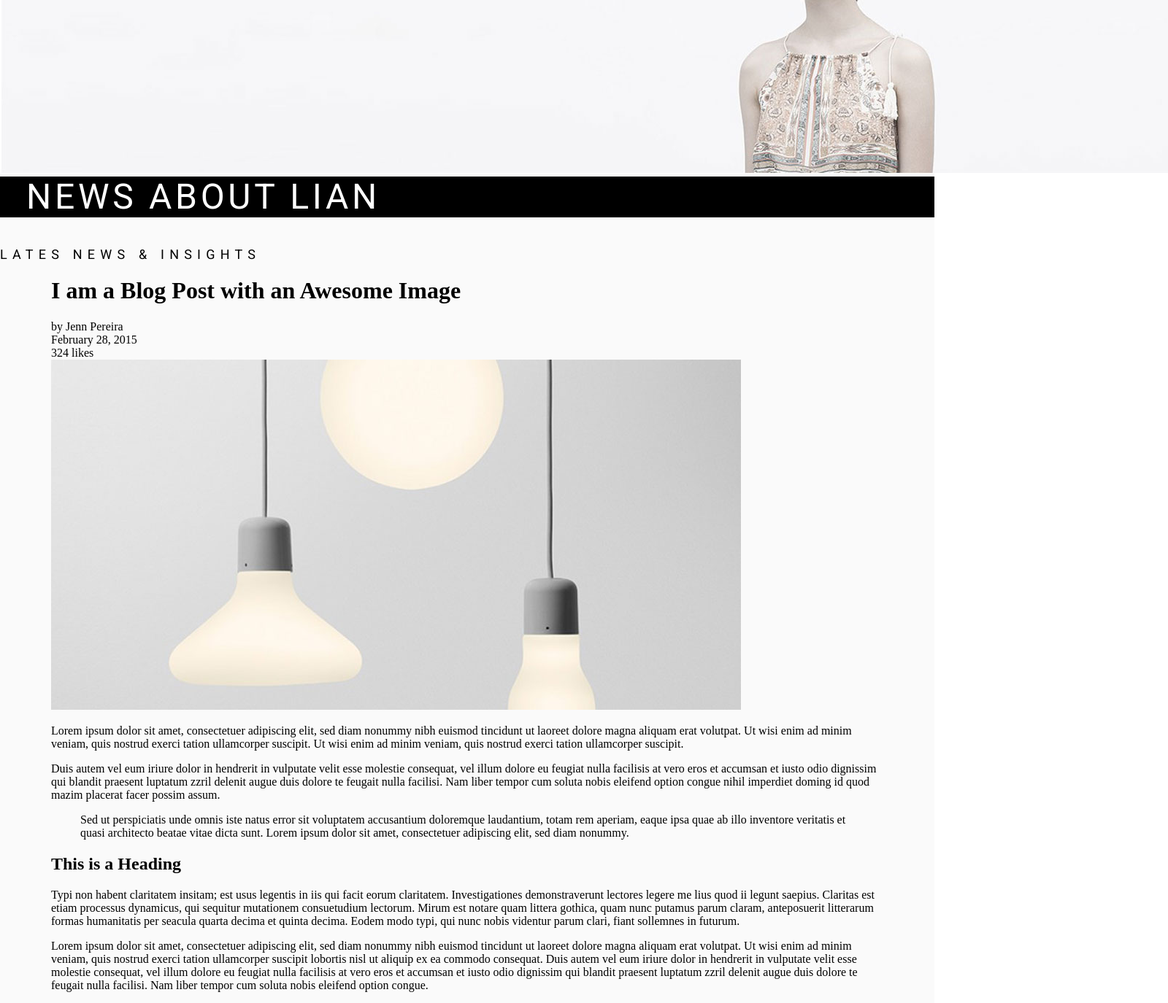
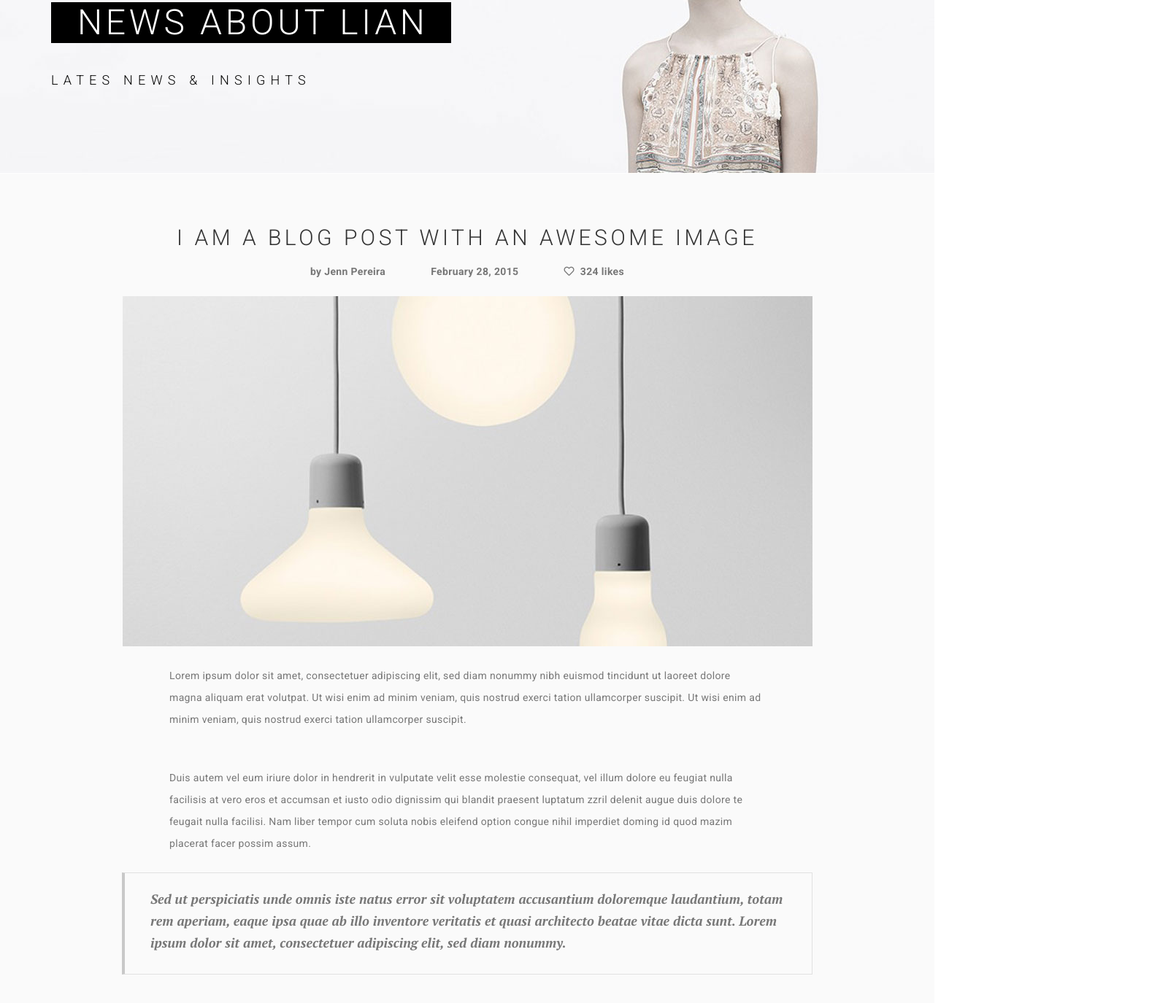
Before and after one commit to evgenynovak/evgenynovak.github.io, a plain HTML site: page single_post.html in a window 1280 px wide. Shown: the part 202-1577 px from the top of the page at 73% size, 1600 px wide, since content can reach past the window. Drawn offline with Linux system fonts and the light colour scheme.

Commit message:
version 1.2.14

```diff
--- a/css/main.css
+++ b/css/main.css
@@ -840,6 +840,92 @@ body {
     display: block;
     width: 100px; }
 
+.single-post {
+  max-width: 946px;
+  display: flex;
+  flex-direction: column;
+  align-items: center; }
+  .single-post__header-title {
+    margin: 0;
+    font-family: Roboto, sans-serif;
+    font-size: 30px;
+    font-weight: 300;
+    color: #333333;
+    letter-spacing: 4.5px;
+    text-transform: uppercase; }
+  .single-post__header-list {
+    padding-top: 20px;
+    padding-bottom: 25px;
+    display: flex;
+    width: 100%;
+    flex-direction: row;
+    justify-content: center; }
+  .single-post__header-item {
+    padding-left: 31px;
+    padding-right: 31px; }
+  .single-post__header-text {
+    font-family: Roboto, sans-serif;
+    font-size: 14px;
+    color: #777777;
+    font-weight: 700;
+    letter-spacing: 0.35px; }
+    .single-post__header-text_likes:before {
+      padding-right: 8px;
+      display: inline-block;
+      font-style: normal;
+      font-variant: normal;
+      text-rendering: auto;
+      font-family: "Font Awesome 5 Free";
+      content: "\f004";
+      color: #777777;
+      font-weight: 500; }
+  .single-post__text {
+    margin: 0;
+    padding-left: 65px;
+    padding-right: 65px;
+    padding-top: 25px;
+    padding-bottom: 25px;
+    font-family: Roboto, sans-serif;
+    font-size: 14px;
+    color: #777777;
+    font-weight: 500;
+    line-height: 30px;
+    letter-spacing: 0.35px; }
+  .single-post__heading {
+    margin: 0;
+    padding-left: 65px;
+    padding-top: 25px;
+    align-self: flex-start;
+    font-family: Roboto, sans-serif;
+    font-size: 16px;
+    color: #333333;
+    font-weight: 700;
+    letter-spacing: 0.35px;
+    text-transform: uppercase; }
+  .single-post__blockquote {
+    margin-left: 0px;
+    margin-right: 0px;
+    margin-top: 0px;
+    margin-bottom: 15px; }
+
+.blockquote {
+  padding-left: 35px;
+  padding-right: 30px;
+  padding-top: 20px;
+  padding-bottom: 28px;
+  border-left: 4px solid #c8c8c8;
+  border-right: 1px solid #e1e1e1;
+  border-top: 1px solid #e1e1e1;
+  border-bottom: 1px solid #e1e1e1; }
+  .blockquote__text {
+    margin: 0;
+    font-family: 'PT Serif', serif;
+    font-style: italic;
+    font-size: 18px;
+    font-weight: 700;
+    line-height: 30px;
+    color: #777777; }
+
 .footer {
   display: flex;
   flex-direction: column;
--- a/single_post.html
+++ b/single_post.html
@@ -1,7 +1,9 @@
 <!doctype html>
 <html>
     <head>
-        <link href="https://fonts.googleapis.com/css?family=Roboto:400,700&amp;subset=cyrillic-ext" rel="stylesheet">
+      <link href="https://fonts.googleapis.com/css?family=Roboto:300,400,700" rel="stylesheet">
+      <link href="https://fonts.googleapis.com/css?family=PT+Serif:400i,700i" rel="stylesheet">
+      <link rel="stylesheet" href="https://use.fontawesome.com/releases/v5.8.1/css/all.css" integrity="sha384-50oBUHEmvpQ+1lW4y57PTFmhCaXp0ML5d60M1M7uH2+nqUivzIebhndOJK28anvf" crossorigin="anonymous">
       <link href="./css/main.css" rel="stylesheet">
        <title>Верстка. Шаблон Lian.</title>
     </head>
@@ -27,47 +29,52 @@
               </div>
             </header>
 
-            <section class="banner">
-              <img src="img/banner/news_about_lian.jpg" class="banner__img" alt="news about lian">
-              <h2 class="banner__title">News about lian</h2>
+            <section class="page__banner banner">
+              <div class="banner__item" style="background-image: url(./img/banner/news_about_lian.jpg)">
+                <div class="banner__content">
+                  <p class="banner__title">News about lian</p>
                   <p class="banner__text">Lates news & insights</p>
+                </div>
+              </div>
             </section>
 
             <main class="page__containter single-post">
-              <h1 class="single-post__title">I am a Blog Post with an Awesome Image</h1>
-              <div class="single-post__header-block">
-                <div class="single-post__header-info">
-                  by Jenn Pereira
+              <h1 class="single-post__header-title">I am a Blog Post with an Awesome Image</h1>
+              <div class="single-post__header-list">
+                <div class="single-post__header-item">
+                  <span class="single-post__header-text">by Jenn Pereira</span>
                 </div>
-                <div class="single-post__header-info">
-                  February 28, 2015
+                <div class="single-post__header-item">
+                  <span class="single-post__header-text">February 28, 2015</span>
                 </div>
-                <div class="single-post__header-info_likes">
-                  324 likes
+                <div class="single-post__header-item">
+                  <span class="single-post__header-text single-post__header-text_likes">324 likes</span>
                 </div>
               </div>
               <img class="single-post__img" src="img/single_post/single_post.jpg" alt="lamps">
-              <p class="single-post__text text">Lorem ipsum dolor sit amet, consectetuer adipiscing elit, sed diam nonummy nibh euismod tincidunt
+              <p class="single-post__text">Lorem ipsum dolor sit amet, consectetuer adipiscing elit, sed diam nonummy nibh euismod tincidunt
                 ut laoreet dolore magna aliquam erat volutpat. Ut wisi enim ad minim veniam, quis nostrud exerci tation
                 ullamcorper suscipit. Ut wisi enim ad minim veniam, quis nostrud exerci tation ullamcorper suscipit.
               </p>
-              <p class="single-post__text text">Duis autem vel eum iriure dolor in hendrerit in vulputate velit esse molestie consequat, vel illum dolore
+              <p class="single-post__text">Duis autem vel eum iriure dolor in hendrerit in vulputate velit esse molestie consequat, vel illum dolore
                 eu feugiat nulla facilisis at vero eros et accumsan et iusto odio dignissim qui blandit praesent luptatum
                 zzril delenit augue duis dolore te feugait nulla facilisi. Nam liber tempor cum soluta nobis eleifend option
                 congue nihil imperdiet doming id quod mazim placerat facer possim assum.
               </p>
               <blockquote class="single-post__blockquote blockquote">
+                <p class="blockquote__text">
                   Sed ut perspiciatis unde omnis iste natus error sit voluptatem accusantium doloremque laudantium, totam rem
                   aperiam, eaque ipsa quae ab illo inventore veritatis et quasi architecto beatae vitae dicta sunt. Lorem ipsum
                   dolor sit amet, consectetuer adipiscing elit, sed diam nonummy.
+                </p>
               </blockquote>
-              <h2 class="single-post__title">This is a Heading</h2>
-              <p class="single-postnt__text text">Typi non habent claritatem insitam; est usus legentis in iis qui facit eorum claritatem. Investigationes demonstraverunt
+              <h2 class="single-post__heading">This is a Heading</h2>
+              <p class="single-post__text">Typi non habent claritatem insitam; est usus legentis in iis qui facit eorum claritatem. Investigationes demonstraverunt
                 lectores legere me lius quod ii legunt saepius. Claritas est etiam processus dynamicus, qui sequitur mutationem consuetudium
                 lectorum. Mirum est notare quam littera gothica, quam nunc putamus parum claram, anteposuerit litterarum formas humanitatis per
                 seacula quarta decima et quinta decima. Eodem modo typi, qui nunc nobis videntur parum clari, fiant sollemnes in futurum.
               </p>
-              <p class="single-post__text text">Lorem ipsum dolor sit amet, consectetuer adipiscing elit, sed diam nonummy nibh euismod tincidunt ut laoreet dolore magna aliquam
+              <p class="single-post__text">Lorem ipsum dolor sit amet, consectetuer adipiscing elit, sed diam nonummy nibh euismod tincidunt ut laoreet dolore magna aliquam
                 erat volutpat. Ut wisi enim ad minim veniam, quis nostrud exerci tation ullamcorper suscipit lobortis nisl ut aliquip ex ea
                 commodo consequat. Duis autem vel eum iriure dolor in hendrerit in vulputate velit esse molestie consequat, vel illum dolore eu
                 feugiat nulla facilisis at vero eros et accumsan et iusto odio dignissim qui blandit praesent luptatum zzril delenit augue duis
@@ -93,32 +100,53 @@
 
             <footer class="footer">
               <div class="footer__logo logo">
+                  <a href="index.html" class="logo__link">
                     <img src="img/logo/logo.gif" class="logo__img" alt="logo">
+                  </a>
               </div>
               <div class="footer__social social">
                 <ul class="social__list">
                   <li class="social__item">
-                    <a href="#" class="social__link social__link_facebook"></a>
+                    <a href="#" class="social__link social__link_facebook">
+                        <i class="fab fa-facebook-f"></i>
+                    </a>
                   </li>
                   <li class="social__item">
-                    <a href="#" class="social__link social__link_twitter"></a>
+                      <a href="#" class="social__link social__link_googleplus">
+                          <i class="fab fa-google-plus-g"></i>
+                      </a>
                   </li>
                   <li class="social__item">
-                    <a href="#" class="social__link social__link_linkedin"></a>
+                    <a href="#" class="social__link social__link_twitter">
+                        <i class="fab fa-twitter"></i>
+                    </a>
                   </li>
                   <li class="social__item">
-                    <a href="#" class="social__link social__link_basket"></a>
+                    <a href="#" class="social__link social__link_linkedin">
+                        <i class="fab fa-linkedin-in"></i>
+                    </a>
                   </li>
                   <li class="social__item">
-                    <a href="#" class="social__link social__link_pinterest"></a>
+                    <a href="#" class="social__link social__link_basket">
+                        <i class="fab fa-dribbble"></i>
+                    </a>
                   </li>
                   <li class="social__item">
-                    <a href="#" class="social__link social__link_instagram"></a>
+                    <a href="#" class="social__link social__link_pinterest">
+                        <i class="fab fa-pinterest-p"></i>
+                    </a>
+                  </li>
+                  <li class="social__item">
+                    <a href="#" class="social__link social__link_instagram">
+                        <i class="fab fa-instagram"></i>
+                    </a>
                   </li>
                 </ul>
               </div>
               <div class="footer__copyright copyright">
-                  <div class="copyright__text">© 2016 <span class="copyright__text_black">Mulitix Theme</span> by ThemeForces. All Rights Reserved</div>
+                <div class="copyright__text">© 2016
+                  <a href="#" class="copyright__link">Mulitix Theme</a>
+                by ThemeForces. All Rights Reserved.</div>
               </div>
             </footer>
       </div>
```
Lines whose indentation alone changed are shown as unchanged.
